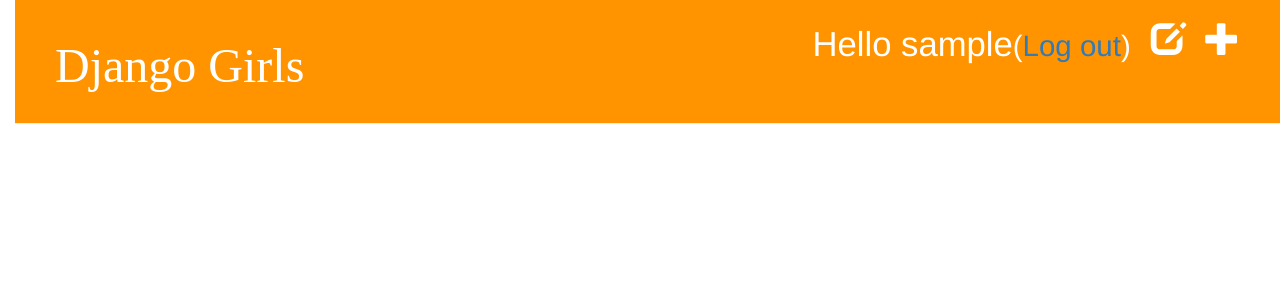
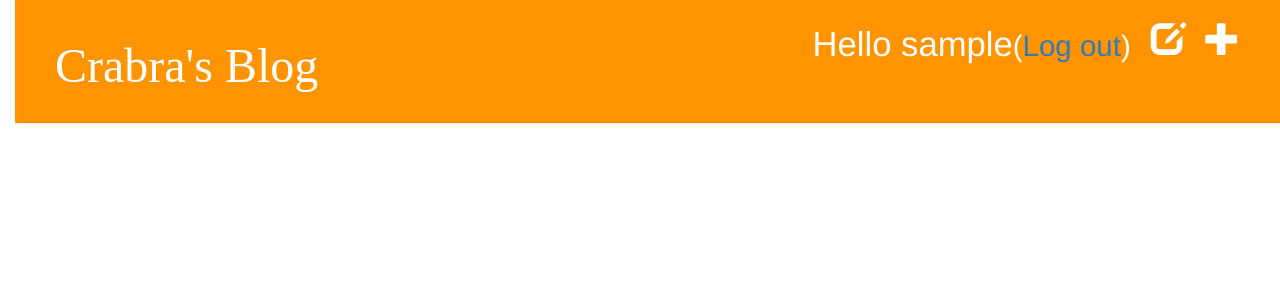
Before and after one commit to McStrain/my-first-blog, a Django app: a page that uses blog/templates/blog/base.html in a window 1280 px wide. Shown: the top 300 px of the page. Run offline with Django 3.2, Linux system fonts and the light colour scheme; the visitor is signed in with stand-in values (Sample User, id 1); data that the repository does not hold is empty; some libraries are stand-ins or nearby versions.

Commit message:
Fixed the name of the blog.

```diff
--- a/blog/templates/blog/base.html
+++ b/blog/templates/blog/base.html
@@ -16,7 +16,7 @@
             {% else %}
             <a href="{% url 'login' %}" class="top-menu"><span class="glyphicon glyphicon-lock"></span></a>
             {% endif %}
-            <h1><a href="{% url 'blog.views.post_list' %}">Django Girls</a></h1>
+            <h1><a href="{% url 'blog.views.post_list' %}">Crabra's Blog</a></h1>
         </div>
         <div class="content">
             <div class="row">
```
